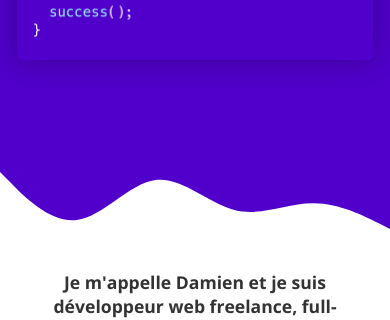
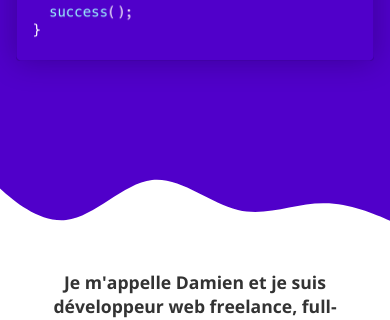
Before and after one commit to damien-monni/damien-monni, a Next.js app: page / in a window 390 px wide. Shown: the part 484-804 px from the top of the page. Built offline with nearby package versions, Linux system fonts and the light colour scheme.

Commit message:
Fix waves not well rendered on Firefox small screens

```diff
--- a/src/components/Home/Header.module.css
+++ b/src/components/Home/Header.module.css
@@ -85,7 +85,7 @@
   display: flex;
   position: relative;
   top: 5px;
-  transform: scaleX(1.1);
+  transform: scaleX(1.2);
 }
 
 .ellipse1 {
```
